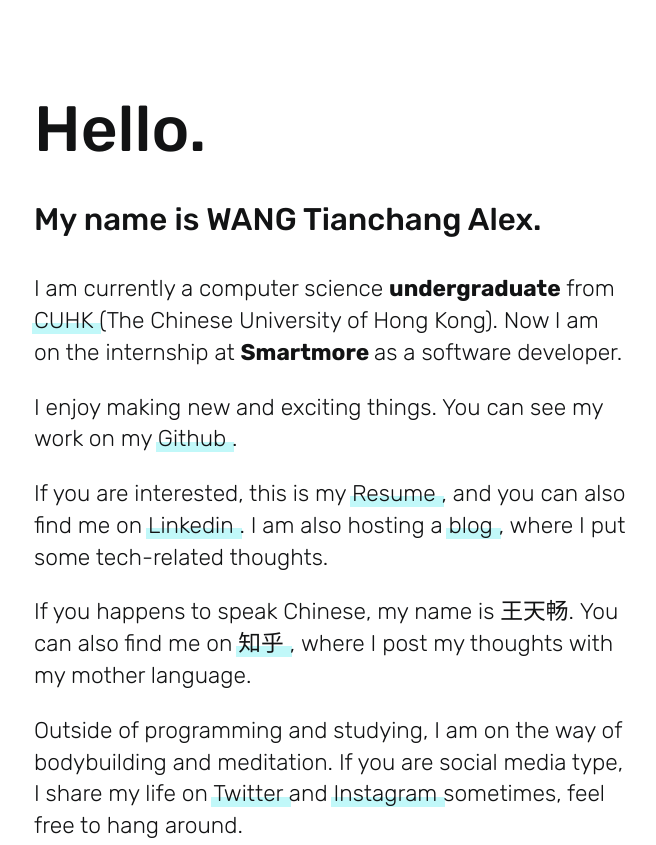
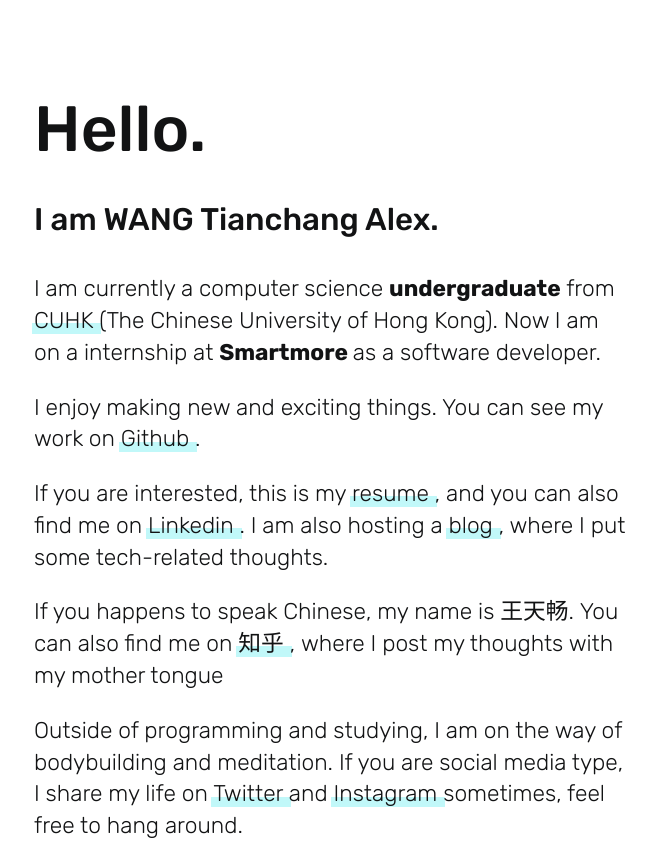
Before and after one commit to chang2000/chang2000.github.io, a plain HTML site: page index.html in a window 1280 px wide. Shown: the top 845 px of the page, without its empty margins (102-758 px from the left). Drawn offline with Linux system fonts and the light colour scheme.

Commit message:
some langauge polish

```diff
--- a/index.html
+++ b/index.html
@@ -53,7 +53,9 @@
 <body data-gr-c-s-loaded="true">
   <h1>Hello.</h1>
   <p style="font-weight:500; font-size:2.2em;">
-    My name is WANG Tianchang Alex.
+    <!--My name is WANG Tianchang Alex.-->
+    I am WANG Tianchang Alex.
+
   </p>
 
 
@@ -66,13 +68,12 @@
    CUHK
   </a>(The Chinese University of Hong Kong).
 
-  Now I am on the internship at <strong>Smartmore </strong>  as a software developer.
+  Now I am on a internship at <strong>Smartmore </strong>  as a software developer.
   </p>
 
 
   <p>
-  I enjoy making new and exciting things. You can see my work on my
-
+  I enjoy making new and exciting things. You can see my work on
 
   <a href="https://github.com/chang2000" target="_blank">
     Github
@@ -85,7 +86,7 @@
   If you are interested, this is my
 
   <a href="./assets/resume.pdf" target="_blank">
-    Resume
+    resume
   </a>,
 
   and you can also find me on
@@ -101,6 +102,7 @@
 
   where I put some tech-related thoughts.
   </p>
+
   <p>
   If you happens to speak Chinese, my name is 王天畅.
   You can also find me on
@@ -108,7 +110,7 @@
   <a href="https://www.zhihu.com/people/wang-tian-chang-2000" target="_blank">
     知乎
   </a>,
-    where I post my thoughts with my mother language.
+    where I post my thoughts with my mother tongue
   </p>
 
   <p>
```
